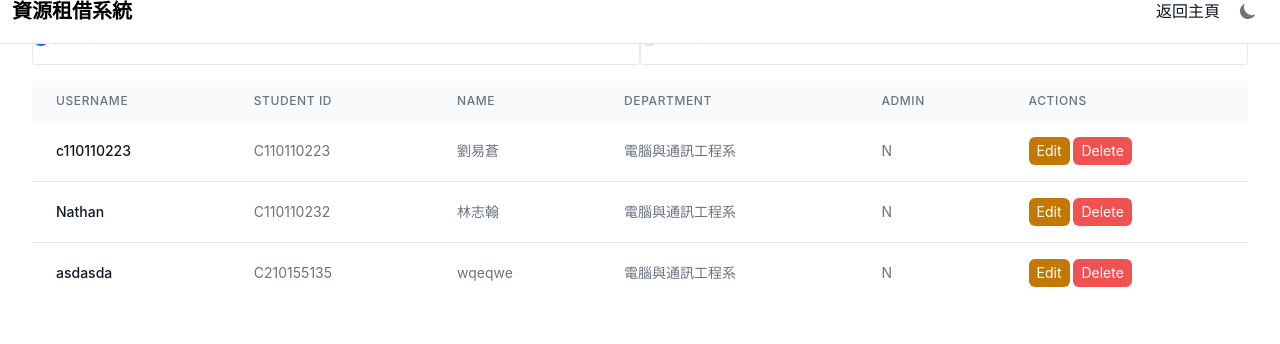
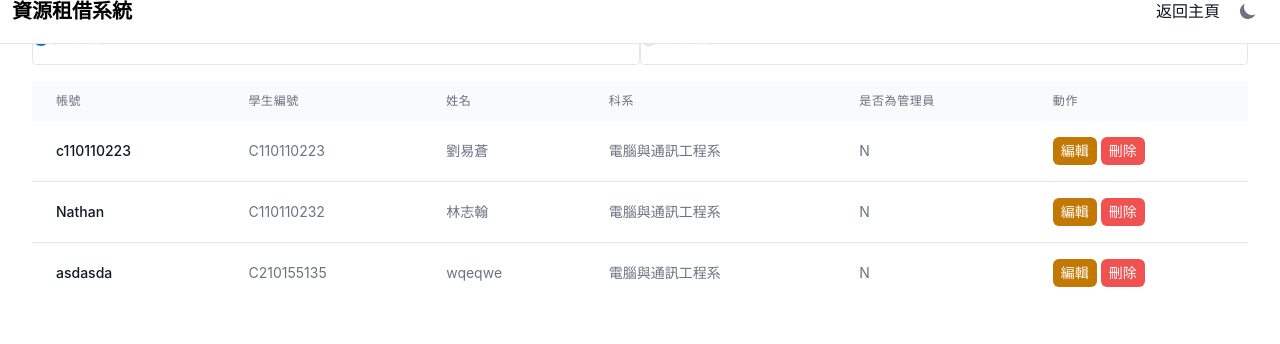
Before and after one commit to vincent9579/NKUST-CCE-DB, a PHP site: page /user_management.php in a window 1280 px wide. Shown: the part 21-365 px from the top of the page. Run offline with PHP 8.4, Linux system fonts and the light colour scheme; a user stored in the database is signed in; data comes from the database, SQL or seed files in the repository; some libraries are stand-ins or nearby versions.

Commit message:
完善標題、程式註解

```diff
--- a/admin_center.php
+++ b/admin_center.php
@@ -59,7 +59,7 @@ while ($row = $result->fetch_assoc()) {
     <meta charset="UTF-8">
     <meta http-equiv="X-UA-Compatible" content="IE=edge">
     <meta name="viewport" content="width=device-width, initial-scale=1.0">
-    <title>Title</title>
+    <title>資源租借系統 - 管理介面</title>
     <link href="https://cdnjs.cloudflare.com/ajax/libs/flowbite/2.3.0/flowbite.min.css" rel="stylesheet" />
 
     <script>
@@ -275,6 +275,7 @@ while ($row = $result->fetch_assoc()) {
         </div>
     </div>
     <script>
+        // Filter and search table
         document.addEventListener('DOMContentLoaded', function () {
             const filterRadios = document.getElementsByName('filter-radio');
             const searchInput = document.getElementById('table-search');
@@ -286,6 +287,7 @@ while ($row = $result->fetch_assoc()) {
 
             searchInput.addEventListener('input', filterTable);
 
+            // Function to filter table rows based on filter and search input
             function filterTable() {
                 const filterValue = Array.from(filterRadios).find(radio => radio.checked).value;
                 const searchValue = searchInput.value.toLowerCase();
--- a/config.php
+++ b/config.php
@@ -1,8 +1,8 @@
 <?php
-define('DB_SERVER', 'localhost');
-define('DB_USERNAME', 'root');
-define('DB_PASSWORD', '');
-define('DB_NAME', 'final_project');
+define('DB_SERVER', 'localhost'); // DB server location
+define('DB_USERNAME', 'root'); // DB username
+define('DB_PASSWORD', ''); // DB password
+define('DB_NAME', 'final_project'); // DB name
 
 $link = mysqli_connect(DB_SERVER, DB_USERNAME, DB_PASSWORD, DB_NAME);
 mysqli_query($link, 'SET NAMES utf8');
--- a/login.php
+++ b/login.php
@@ -17,7 +17,7 @@ if (!isset($_SESSION['username'])) {
     <meta charset="UTF-8">
     <meta http-equiv="X-UA-Compatible" content="IE=edge">
     <meta name="viewport" content="width=device-width, initial-scale=1.0">
-    <title>Login</title>
+    <title>資源租借系統 - 登入頁面</title>
     <link href="https://cdnjs.cloudflare.com/ajax/libs/flowbite/2.3.0/flowbite.min.css" rel="stylesheet" />
     <script>
         // On page load or when changing themes, best to add inline in `head` to avoid FOUC
--- a/login_api.php
+++ b/login_api.php
@@ -1,6 +1,4 @@
 <?php
-// login.php 負責處理登入的操作
-// config.php 是 DB 設定檔
 $conn = require_once "config.php";
 session_start();
 
@@ -38,13 +36,11 @@ if ($_SERVER["REQUEST_METHOD"] == "POST") {
 // 關閉 DB 連接
 mysqli_close($conn);
 
-// 當密碼輸入"錯誤"傳回跳出視窗，並回首頁
 function message_alert($message) {
     echo "<script>alert('$message'); window.location.href='login.php';</script>";
     return true;
 }
 
-// 當密碼輸入"成功"傳回跳出視窗，並至 welcome.php
 function message_success($message) {
     echo "<script>alert('$message'); window.location.href='index.php';</script>";
     return true;
--- a/logout.php
+++ b/logout.php
@@ -1,5 +1,4 @@
 <?php
-////logout.php(必要！瀏覽器會記錄登入過的使用者，除非你去清除cookie)
 //可將變數儲存在session
 session_start();
 //將 session 陣列清除
--- a/register.php
+++ b/register.php
@@ -65,14 +65,14 @@ if (!isset($_SESSION['username'])) {
                                         </label>
                                     <input type="text" name="std_id" id="std_id"
                                         class="bg-gray-50 border border-gray-300 text-gray-900 sm:text-sm rounded-lg focus:ring-primary-600 focus:border-primary-600 block w-full p-2.5 dark:bg-gray-700 dark:border-gray-600 dark:placeholder-gray-400 dark:text-white dark:focus:ring-blue-500 dark:focus:border-blue-500"
-                                        placeholder="201900000" required>
+                                        placeholder="C123456789" required>
                                 </div>
                                 <div>
                                     <label for="std_departments"
                                         class="block mb-2 text-sm font-medium text-gray-900 dark:text-white">系所</label>
                                     <input type="text" name="std_departments" id="std_departments"
                                         class="bg-gray-50 border border-gray-300 text-gray-900 sm:text-sm rounded-lg focus:ring-primary-600 focus:border-primary-600 block w-full p-2.5 dark:bg-gray-700 dark:border-gray-600 dark:placeholder-gray-400 dark:text-white dark:focus:ring-blue-500 dark:focus:border-blue-500"
-                                        placeholder="Computer Science" required>
+                                        placeholder="資訊工程系" required>
                                 </div>
                                 <div>
                                     <label for="password"
--- a/rent_classroom.php
+++ b/rent_classroom.php
@@ -18,6 +18,7 @@ if (!isset($_SESSION['username'])) {
 
 $conn = require_once ('config.php');
 if ($conn) {
+    // Get the student name
     $stmt = $conn->prepare("SELECT st.std_name FROM user_data ud JOIN student_account sa ON ud.user_id = sa.user_id JOIN student_table st ON sa.std_id = st.std_id WHERE ud.user_name = ?");
     $stmt->bind_param("s", $_SESSION['username']);
     $stmt->execute();
@@ -67,7 +68,7 @@ if (is_array($_GET) && count($_GET) > 0) {
     <meta charset="UTF-8">
     <meta http-equiv="X-UA-Compatible" content="IE=edge">
     <meta name="viewport" content="width=device-width, initial-scale=1.0">
-    <title>Title</title>
+    <title>資源租借系統 - 租借教室</title>
     <link href="https://cdnjs.cloudflare.com/ajax/libs/flowbite/2.3.0/flowbite.min.css" rel="stylesheet" />
     <script src="https://code.jquery.com/jquery-3.7.1.min.js"
         integrity="sha256-/JqT3SQfawRcv/BIHPThkBvs0OEvtFFmqPF/lYI/Cxo=" crossorigin="anonymous"></script>
--- a/rental_record.php
+++ b/rental_record.php
@@ -25,7 +25,7 @@ if (!isset($_SESSION['username'])) {
     <meta charset="UTF-8">
     <meta http-equiv="X-UA-Compatible" content="IE=edge">
     <meta name="viewport" content="width=device-width, initial-scale=1.0">
-    <title>Title</title>
+    <title>資源租借系統 - 查詢租借狀況</title>
     <link href="https://cdnjs.cloudflare.com/ajax/libs/flowbite/2.3.0/flowbite.min.css" rel="stylesheet" />
     <script>
         // On page load or when changing themes, best to add inline in `head` to avoid FOUC
--- a/template.php
+++ b/template.php
@@ -18,7 +18,7 @@ if (!isset($_SESSION['username'])) {
     <meta charset="UTF-8">
     <meta http-equiv="X-UA-Compatible" content="IE=edge">
     <meta name="viewport" content="width=device-width, initial-scale=1.0">
-    <title>Title</title>
+    <title>資源租借系統</title>
     <link href="https://cdnjs.cloudflare.com/ajax/libs/flowbite/2.3.0/flowbite.min.css" rel="stylesheet" />
     <script>
         // On page load or when changing themes, best to add inline in `head` to avoid FOUC
--- a/user_management.php
+++ b/user_management.php
@@ -1,46 +1,39 @@
 <?php
-// 启动会话
 if (!isset($_SESSION)) {
     session_start();
 }
 
-// 检查是否已登录
 if (!isset($_SESSION['username'])) {
     header("Location: login.php");
     exit();
 }
 
-// 检查是否为管理员
 $is_admin = $_SESSION['is_admin'];
 if ($is_admin != 'Y') {
     header("Location: index.php");
     exit();
 }
 
-// 数据库连接
 $conn = require_once 'config.php';
-
-// 初始化变量
 $user_id = $user_name = $user_password = $is_admin = "";
 $user_type = "";
 
-// 处理表单提交
 if ($_SERVER["REQUEST_METHOD"] == "POST") {
     if (isset($_POST['edit_user'])) {
-        // 编辑用户
+        // edit user
         $user_id = $_POST['user_id'];
         $user_name = $_POST['user_name'];
         $is_admin = $_POST['is_admin'];
         $user_type = $_POST['user_type'];
 
-        // 更新 user_data 表
+        // Update user_data table
         $sql = "UPDATE user_data SET user_name=?, is_admin=? WHERE user_id=?";
         $stmt = $conn->prepare($sql);
         $stmt->bind_param("ssi", $user_name, $is_admin, $user_id);
         $stmt->execute();
 
         if ($user_type == 'student') {
-            // 更新 student_account 和 student_table 表
+            // Update student_account and student_table table
             $std_id = $_POST['std_id'];
             $std_name = $_POST['std_name'];
             $std_departments = $_POST['std_departments'];
@@ -55,7 +48,7 @@ if ($_SERVER["REQUEST_METHOD"] == "POST") {
             $stmt->bind_param("sss", $std_name, $std_departments, $std_id);
             $stmt->execute();
         } elseif ($user_type == 'staff') {
-            // 更新 staff_account 和 staff_table 表
+            // Update staff_account and staff_table table
             $staff_id = $_POST['staff_id'];
             $staff_name = $_POST['staff_name'];
             $staff_room = $_POST['staff_room'];
@@ -72,10 +65,10 @@ if ($_SERVER["REQUEST_METHOD"] == "POST") {
             $stmt->execute();
         }
     } elseif (isset($_POST['delete_user'])) {
-        // 删除用户
+        // delete user
         $user_id = $_POST['user_id'];
 
-        // 判斷為學生或是員工
+        // get user type
         $sql = "SELECT * FROM student_account WHERE user_id=?";
         $stmt = $conn->prepare($sql);
         $stmt->bind_param("i", $user_id);
@@ -98,7 +91,7 @@ if ($_SERVER["REQUEST_METHOD"] == "POST") {
             }
         }
 
-        // 删除与学生或员工关联的记录
+        // delete user data
         if ($user_type == 'student') {
             $sql = "DELETE FROM student_account WHERE user_id=?";
             $stmt = $conn->prepare($sql);
@@ -121,7 +114,7 @@ if ($_SERVER["REQUEST_METHOD"] == "POST") {
             $stmt->execute();
         }
 
-        // 删除用户
+        // delete user
         $sql = "DELETE FROM user_data WHERE user_id=?";
         $stmt = $conn->prepare($sql);
         $stmt->bind_param("i", $user_id);
@@ -130,12 +123,12 @@ if ($_SERVER["REQUEST_METHOD"] == "POST") {
 }
 
 
-// 获取用户数据以显示在界面上
+// get all users
 $users = $conn->query("SELECT * FROM user_data");
 $students = $conn->query("SELECT u.user_id, u.user_name, u.is_admin, s.std_id, st.std_name, st.std_departments
-                          FROM user_data u
-                          JOIN student_account s ON u.user_id = s.user_id
-                          JOIN student_table st ON s.std_id = st.std_id");
+                        FROM user_data u
+                        JOIN student_account s ON u.user_id = s.user_id
+                        JOIN student_table st ON s.std_id = st.std_id");
 $staffs = $conn->query("SELECT u.user_id, u.user_name, u.is_admin, s.staff_id, st.staff_name, st.staff_room, st.staff_department
                         FROM user_data u
                         JOIN staff_account s ON u.user_id = s.user_id
@@ -148,7 +141,7 @@ $staffs = $conn->query("SELECT u.user_id, u.user_name, u.is_admin, s.staff_id, s
     <meta charset="UTF-8">
     <meta http-equiv="X-UA-Compatible" content="IE=edge">
     <meta name="viewport" content="width=device-width, initial-scale=1.0">
-    <title>User Management</title>
+    <title>資源租借系統 - 用戶管理</title>
     <link href="https://cdnjs.cloudflare.com/ajax/libs/flowbite/2.3.0/flowbite.min.css" rel="stylesheet" />
     <script src="https://cdnjs.cloudflare.com/ajax/libs/font-awesome/6.5.2/js/all.min.js"
         integrity="sha512-u3fPA7V8qQmhBPNT5quvaXVa1mnnLSXUep5PS1qo5NRzHwG19aHmNJnj1Q8hpA/nBWZtZD4r4AX6YOt5ynLN2g=="
@@ -191,27 +184,27 @@ $staffs = $conn->query("SELECT u.user_id, u.user_name, u.is_admin, s.staff_id, s
                         <tr>
                             <th scope="col"
                                 class="px-6 py-3 text-left text-xs font-medium text-gray-500 uppercase tracking-wider">
-                                Username
+                                帳號
                             </th>
                             <th scope="col"
                                 class="px-6 py-3 text-left text-xs font-medium text-gray-500 uppercase tracking-wider">
-                                Student ID
+                                學生編號
                             </th>
                             <th scope="col"
                                 class="px-6 py-3 text-left text-xs font-medium text-gray-500 uppercase tracking-wider">
-                                Name
+                                姓名
                             </th>
                             <th scope="col"
                                 class="px-6 py-3 text-left text-xs font-medium text-gray-500 uppercase tracking-wider">
-                                Department
+                                科系
                             </th>
                             <th scope="col"
                                 class="px-6 py-3 text-left text-xs font-medium text-gray-500 uppercase tracking-wider">
-                                Admin
+                                是否為管理員
                             </th>
                             <th scope="col"
                                 class="px-6 py-3 text-left text-xs font-medium text-gray-500 uppercase tracking-wider">
-                                Actions
+                                動作
                             </th>
                         </tr>
                     </thead>
@@ -240,10 +233,10 @@ $staffs = $conn->query("SELECT u.user_id, u.user_name, u.is_admin, s.staff_id, s
                                 </td>
                                 <td class="px-6 py-4 whitespace-nowrap text-sm text-gray-500 dark:text-gray-400">
                                     <button class="px-2 py-1 bg-yellow-500 text-white rounded-md hover:bg-yellow-600"
-                                        type="button" onclick="editUser(<?php echo $row['user_id']; ?>)">Edit
+                                        type="button" onclick="editUser(<?php echo $row['user_id']; ?>)">編輯
                                     </button>
                                     <button class="px-2 py-1 bg-red-500 text-white rounded-md hover:bg-red-600"
-                                        onclick="deleteUser(<?php echo $row['user_id']; ?>)">Delete
+                                        onclick="deleteUser(<?php echo $row['user_id']; ?>)">刪除
                                     </button>
                                 </td>
                             </tr>
@@ -258,31 +251,31 @@ $staffs = $conn->query("SELECT u.user_id, u.user_name, u.is_admin, s.staff_id, s
                         <tr>
                             <th scope="col"
                                 class="px-6 py-3 text-left text-xs font-medium text-gray-500 uppercase tracking-wider">
-                                Username
+                                帳號
                             </th>
                             <th scope="col"
                                 class="px-6 py-3 text-left text-xs font-medium text-gray-500 uppercase tracking-wider">
-                                Staff ID
+                                員工編號
                             </th>
                             <th scope="col"
                                 class="px-6 py-3 text-left text-xs font-medium text-gray-500 uppercase tracking-wider">
-                                Name
+                                姓名
                             </th>
                             <th scope="col"
                                 class="px-6 py-3 text-left text-xs font-medium text-gray-500 uppercase tracking-wider">
-                                Room
+                                上班地點
                             </th>
                             <th scope="col"
                                 class="px-6 py-3 text-left text-xs font-medium text-gray-500 uppercase tracking-wider">
-                                Department
+                                隸屬部門
                             </th>
                             <th scope="col"
                                 class="px-6 py-3 text-left text-xs font-medium text-gray-500 uppercase tracking-wider">
-                                Admin
+                                是否為管理員
                             </th>
                             <th scope="col"
                                 class="px-6 py-3 text-left text-xs font-medium text-gray-500 uppercase tracking-wider">
-                                Actions
+                                動作
                             </th>
                         </tr>
                     </thead>
@@ -315,10 +308,10 @@ $staffs = $conn->query("SELECT u.user_id, u.user_name, u.is_admin, s.staff_id, s
                                 </td>
                                 <td class="px-6 py-4 whitespace-nowrap text-sm text-gray-500 dark:text-gray-400">
                                     <button class="px-2 py-1 bg-yellow-500 text-white rounded-md hover:bg-yellow-600"
-                                        type="button" onclick="editUser(<?php echo $row['user_id']; ?>)">Edit
+                                        type="button" onclick="editUser(<?php echo $row['user_id']; ?>)">編輯
                                     </button>
                                     <button class="px-2 py-1 bg-red-500 text-white rounded-md hover:bg-red-600"
-                                        onclick="deleteUser(<?php echo $row['user_id']; ?>)">Delete
+                                        onclick="deleteUser(<?php echo $row['user_id']; ?>)">刪除
                                     </button>
                                 </td>
                             </tr>
```
Also changed, not shown: classroom_status.php (+5 -4 lines), index.php (+4 -5 lines).
